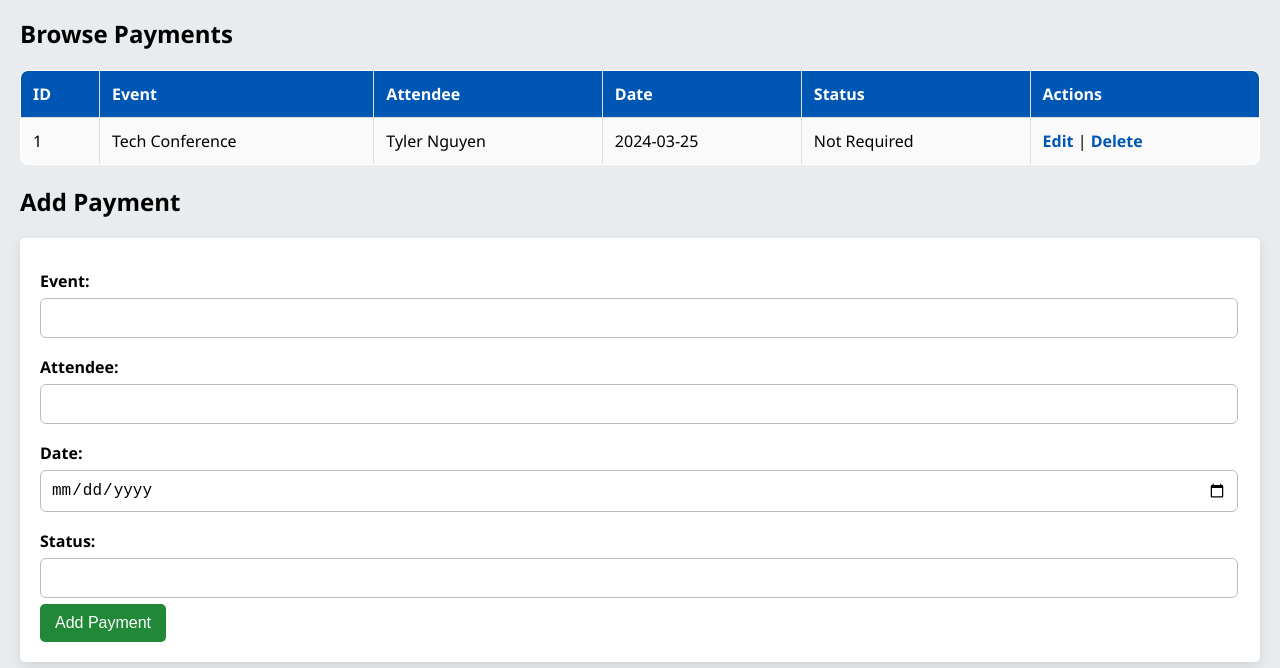
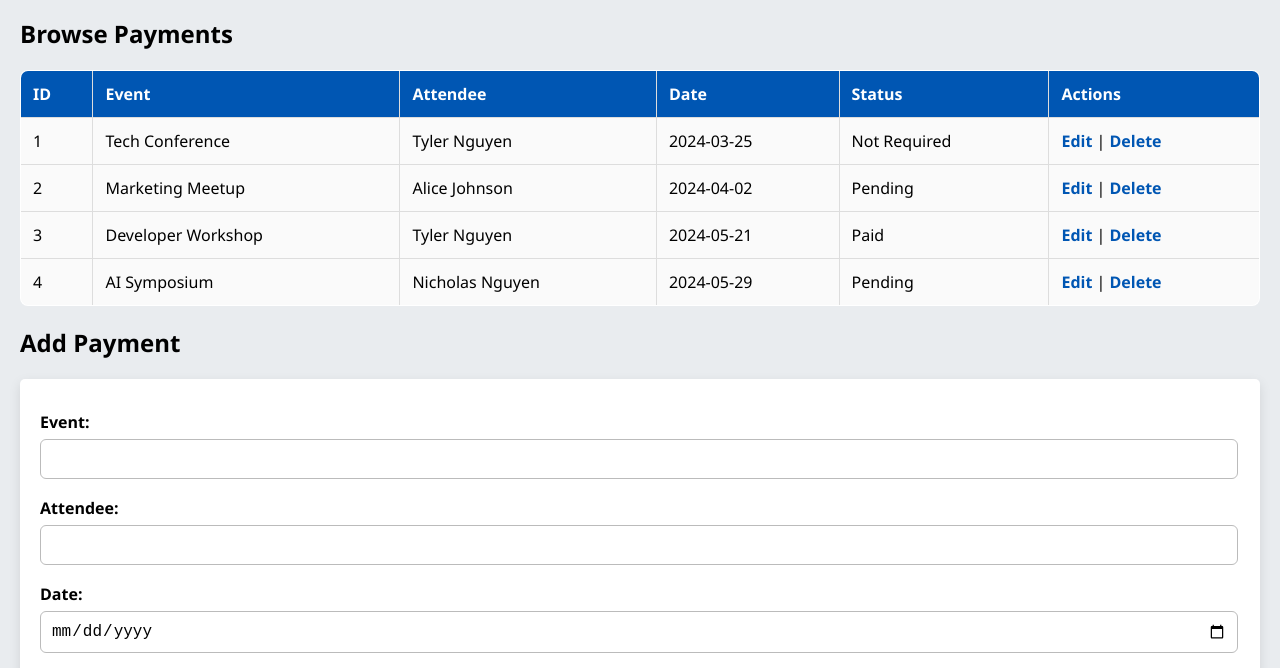
Before and after one commit to tylerd0307/nguyen-event-manager, a website: page website/payments.html in a window 1280 px wide. Shown: the part 131-799 px from the top of the page. Drawn offline with Linux system fonts and the light colour scheme.

Commit message:
Finished adding all sample data

```diff
--- a/website/payments.html
+++ b/website/payments.html
@@ -24,6 +24,30 @@
             <td>Tyler Nguyen</td>
             <td>2024-03-25</td>
             <td>Not Required</td>
+            <td><a href="#">Edit</a> | <a href="#">Delete</a></td>
+        </tr>
+        <tr>
+            <td>2</td>
+            <td>Marketing Meetup</td>
+            <td>Alice Johnson</td>
+            <td>2024-04-02</td>
+            <td>Pending</td>
+            <td><a href="#">Edit</a> | <a href="#">Delete</a></td>
+        </tr>
+        <tr>
+            <td>3</td>
+            <td>Developer Workshop</td>
+            <td>Tyler Nguyen</td>
+            <td>2024-05-21</td>
+            <td>Paid</td>
+            <td><a href="#">Edit</a> | <a href="#">Delete</a></td>
+        </tr>
+        <tr>
+            <td>4</td>
+            <td>AI Symposium</td>
+            <td>Nicholas Nguyen</td>
+            <td>2024-05-29</td>
+            <td>Pending</td>
             <td><a href="#">Edit</a> | <a href="#">Delete</a></td>
         </tr>
     </table>
```
Also changed, not shown: website/attendees.html (+16 -0 lines), website/organizers.html (+14 -0 lines), website/venues.html (+14 -0 lines).
